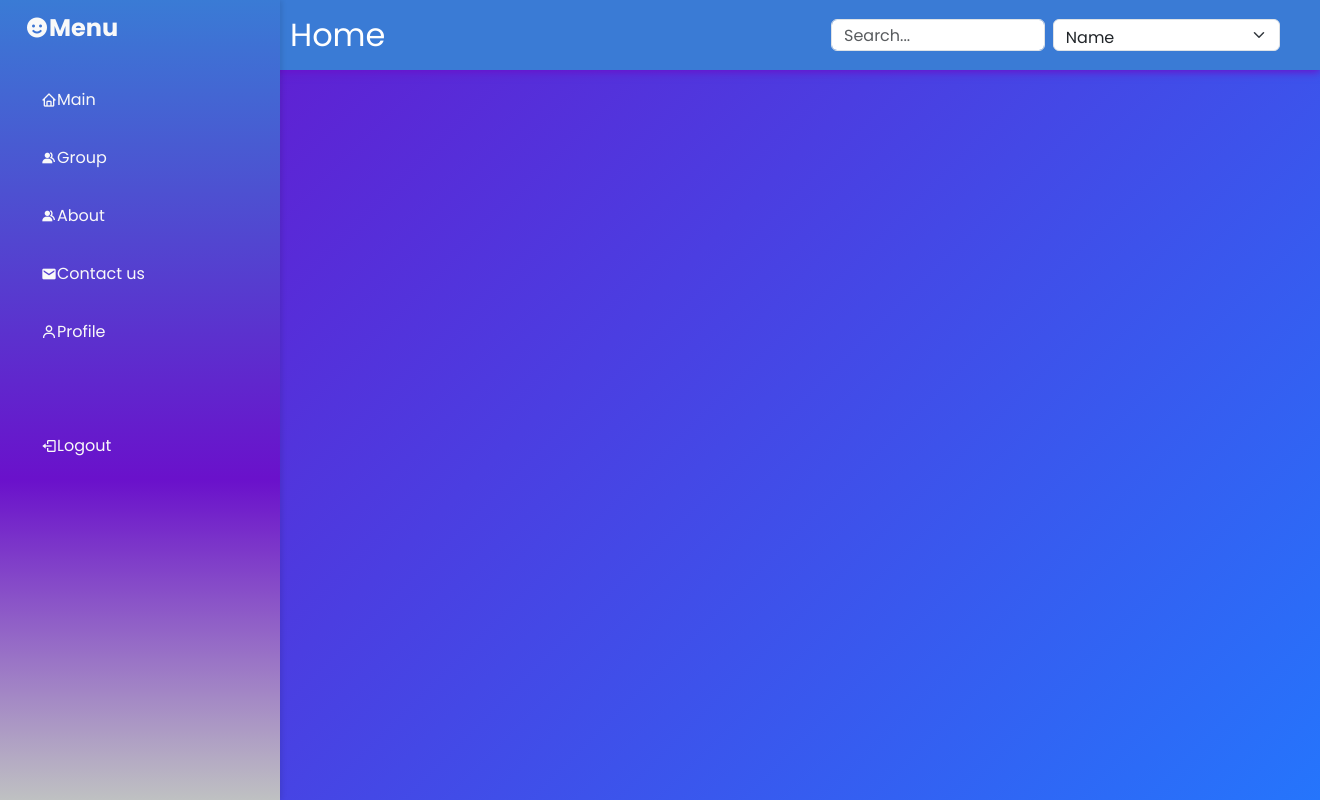
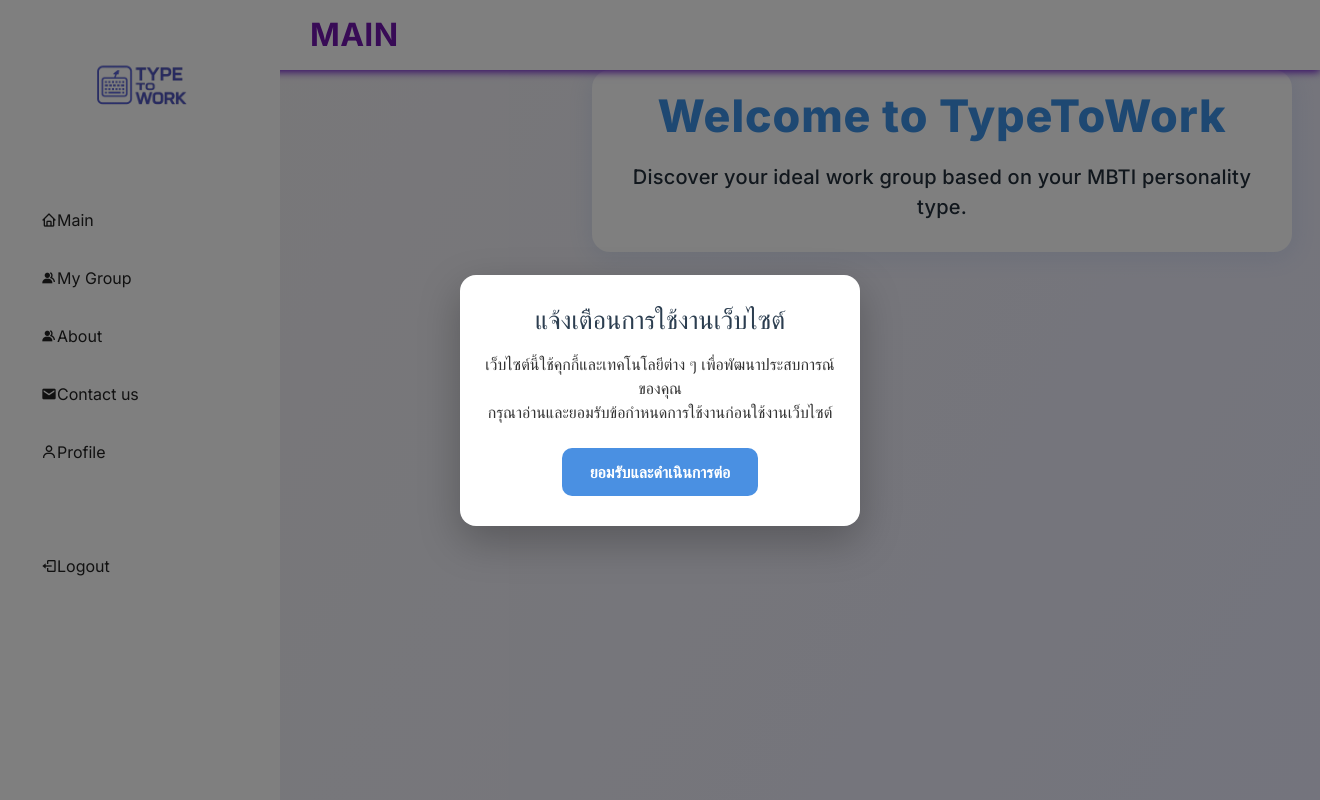
Before and after one commit to ItsShowT1me/Project-WEB, a PHP site: page / in a window 1320 px wide. Run offline with PHP 8.4, Linux system fonts and the light colour scheme; the visitor is signed in with stand-in values (Sample User, id 1); tables that the repository leaves empty or names only in its code hold one stand-in row (values such as "Sample post").

Commit message:
Add files via upload

```diff
--- a/CSS code/index.css
+++ b/CSS code/index.css
@@ -1,10 +1,11 @@
+@import url('https://fonts.googleapis.com/css2?family=Inter:wght@400;500;600;700;800;900&family=Roboto:wght@400;500;700&display=swap');
 @import url('https://fonts.googleapis.com/css2?family=Poppins:wght@100;200;300;400;500;600;700;800;900&display=swap');
 
 * {
     margin: 0;
     padding: 0;
     box-sizing: border-box;
-    font-family: 'Poppins', sans-serif;
+    font-family: 'Inter', 'Roboto', 'Poppins', sans-serif;
 
 }
 a{
@@ -18,6 +19,8 @@ li {
 
 :root {
     --poppins: 'Poppins', sans-serif;
+    --inter: 'Inter', sans-serif;
+    --roboto: 'Roboto', sans-serif;
     --light: #F9F9F9;
     --blue: #3C91E6;
     --grey: #eee;
@@ -34,16 +37,53 @@ li {
 }
 
 body {
-  font-family: 'Poppins', sans-serif;
-  background: linear-gradient(135deg, #6A11CB, #2575FC);
+  font-family: 'Inter', 'Roboto', 'Poppins', sans-serif;
+  background: linear-gradient(120deg, #f3f1f1 0%, #e9eafc 100%);
+  min-height: 100vh;
+  margin: 0;
+  padding-left: 280px;
   display: flex;
   flex-direction: column;
   align-items: center;
-  margin: 0;
-  padding-left: 280px;
-  min-height: 100vh;
+  transition: background 0.4s;
+}
 
+.container {
+  width: 100%;
+  max-width: 1400px;
+  margin: 0 auto;
+  padding: 0 32px;
 }
+
+.content {
+  background: #fff;
+  border-radius: 18px;
+  box-shadow: 0 4px 24px #3a7bd520;
+  padding: 48px 36px;
+  margin-top: 90px;
+  width: 100%;
+  max-width: 700px;
+  text-align: center;
+}
+
+.content h1 {
+  font-size: 2.8rem;
+  font-weight: 800;
+  color: #3C91E6;
+  margin-bottom: 18px;
+  letter-spacing: 0.02em;
+  font-family: 'Inter', 'Roboto', 'Poppins', sans-serif;
+}
+
+.content p {
+  font-size: 1.25rem;
+  color: #222e3a;
+  font-weight: 500;
+  margin-bottom: 10px;
+  letter-spacing: 0.01em;
+  font-family: 'Inter', 'Roboto', 'Poppins', sans-serif;
+}
+
 nav {
   background: var(--grey);
     padding-left: 5px;  /* สำหรับ Sidebar */
@@ -58,8 +98,7 @@ nav {
     left: 0;
     width: 280px;
     height: 100vh;
-    background: linear-gradient(180deg, #3a7bd5 0%, #6A11CB 60%, #bfc1c2 100%);
-    box-shadow: 2px 0 5px rgba(0, 0, 0, 0.1);
+    background: #fff; /* Changed to white */
     transition: transform 0.3s ease-in-out;
     z-index: 1000;
 }
@@ -70,7 +109,7 @@ nav {
     height: 56px;
     display: flex;
     align-items: center;
-    color: var(--light);
+    color: #3C91E6; /* Theme blue */
     padding: 0 20px;
 }
 
@@ -86,7 +125,7 @@ nav {
     display: flex;
     align-items: center;
     font-size: 16px;
-    color: var(--light);
+    color: #222; /* Black text */
     padding: 12px 16px;
     border-radius: 8px;
     transition: all 0.3s ease;
@@ -94,8 +133,8 @@ nav {
 
 #sidebar .sidebar-menu li a:hover,
 #sidebar .sidebar-menu li a.active {
-    background: var(--blue);
-    color: white;
+    background: #a83ce6; /* Theme blue */
+    color: #fff; /* White text on active/hover */
     transform: scale(1.05);
 }
 
@@ -113,6 +152,7 @@ nav {
 
 .content {
   margin-left: 280px;
+  margin-top: 70px; /* Adjust for header height */
   padding: 20px;
   width: 100%;
 }
@@ -137,7 +177,7 @@ nav {
   left: 250px; /* or 280px if your sidebar is 280px */
   right: 0;
   height: 70px;
-  background: #3a7bd5;
+  background: var(--white);
   display: flex;
   align-items: center;
   justify-content: space-between; /* This spaces left and right */
@@ -155,6 +195,7 @@ nav {
   display: flex;
   align-items: center;
   gap: 8px;
+  margin-left: 20px;
 }
 
 .breadcrumb-separator {
@@ -163,8 +204,12 @@ nav {
 }
 
 .breadcrumbs a {
-  color: #ffffff;
+  color: #7116ad; /* Dark blue/black, matches image */
   text-decoration: none;
+  font-family: 'Inter', 'Roboto', 'Poppins', sans-serif;
+  font-weight: 700;
+  font-size: 2rem; /* Matches the image */
+  letter-spacing: 0.01em;
 }
 
 .breadcrumbs a:hover {
@@ -340,6 +385,23 @@ nav {
   cursor: pointer;
 }
 
+/* Logo in sidebar */
+.logo {
+    width: 120px;
+    height: 120px;
+    object-fit: contain;
+    margin-right: 0;
+    display: block;
+    margin-left: 5px;
+    margin-right: 5px;
+}
+.sidebar-brand {
+    display: flex;
+    align-items: center;
+    justify-content: center;
+    padding: 28px 0 28px 0;
+}
+
 /* ====== RESPONSIVE ====== */
 @media (max-width: 768px) {
     body {
@@ -378,3 +440,121 @@ nav {
     padding: 10px 20px;
   }
 }
+
+
+  .popup-overlay {
+    position: fixed;
+    top: 0; left: 0;
+    width: 100%; height: 100%;
+    background: rgba(0, 0, 0, 0.5);
+    display: none; /* ซ่อนเริ่มต้น */
+    justify-content: center;
+    align-items: center;
+    z-index: 9999; /* ให้แน่ใจว่ามีลำดับชั้นสูงสุด */
+  }
+
+
+  .popup1 {
+    background: #fff;
+    padding: 30px 25px;
+    border-radius: 16px;
+    max-width: 400px;
+    width: 90%;
+    box-shadow: 0 15px 40px rgba(0, 0, 0, 0.25);
+    animation: popupIn 0.35s ease forwards;
+    text-align: center;
+    font-family: 'Segoe UI', Tahoma, Geneva, Verdana, sans-serif;
+    color: #333;
+  }
+
+  .popup1 h2 {
+    font-size: 1.6rem;
+    margin-bottom: 16px;
+    color: #2c3e50;
+  }
+
+  .popup1 p {
+    font-size: 1rem;
+    line-height: 1.5;
+    margin-bottom: 24px;
+  }
+ .popup2 {
+    background: white;
+    padding: 30px;
+    border-radius: 12px;
+    box-shadow: 0 10px 25px rgba(0, 0, 0, 0.2);
+    text-align: center;
+    max-width: 400px;
+    width: 90%;
+    animation: popupIn 0.3s ease;
+  }
+
+/* Popup 2 Button Styles */
+.popup2 .option-btn {
+    padding: 14px 32px;
+    margin: 8px 10px;
+    background: linear-gradient(90deg, #6A11CB 0%, #2575FC 100%);
+    color: #fff;
+    border: none;
+    border-radius: 12px;
+    font-family: 'Inter', 'Roboto', 'Poppins', sans-serif;
+    font-size: 1.15rem;
+    font-weight: 600;
+    box-shadow: 0 4px 16px rgba(58, 123, 213, 0.12);
+    cursor: pointer;
+    transition: transform 0.15s, box-shadow 0.2s, background 0.3s;
+    outline: none;
+    letter-spacing: 0.03em;
+    display: inline-block;
+}
+
+.popup2 .option-btn:hover,
+.popup2 .option-btn:focus {
+    background: linear-gradient(90deg, #2575FC 0%, #6A11CB 100%);
+    transform: scale(1.07);
+    box-shadow: 0 8px 24px rgba(58, 123, 213, 0.18);
+}
+
+.popup2 .option-btn:last-child {
+    background: #e74c3c;
+    color: #fff;
+    margin-top: 18px;
+    padding: 10px 22px;
+    border-radius: 50px;
+    font-size: 1rem;
+    font-weight: 700;
+    box-shadow: 0 2px 8px rgba(231, 76, 60, 0.12);
+    transition: background 0.2s, transform 0.15s;
+}
+
+.popup2 .option-btn:last-child:hover {
+    background: #c0392b;
+    transform: scale(1.1);
+}
+
+  @keyframes popupIn {
+    from {
+      transform: scale(0.8);
+      opacity: 0;
+    }
+    to {
+      transform: scale(1);
+      opacity: 1;
+    }
+  }
+
+  .btn-confirm {
+    padding: 12px 28px;
+    background-color: #4a90e2;
+    color: white;
+    border: none;
+    border-radius: 10px;
+    font-weight: 600;
+    font-size: 1rem;
+    cursor: pointer;
+    transition: background-color 0.3s ease;
+  }
+
+  .btn-confirm:hover {
+    background-color: #357ABD;
+  }
--- a/index.php
+++ b/index.php
@@ -14,9 +14,9 @@ $user_data = check_login($con);
 <head>
     <meta charset="UTF-8">
     <meta name="viewport" content="width=device-width, initial-scale=1.0">
-    <title>BUMBTI</title>
+    <title>TypeToWork</title>
 
-    <link href='https://unpkg.com/boxicons@2.1.4/css/boxicons.min.css' rel='stylesheet'>
+    <link href="https://unpkg.com/boxicons@2.1.4/css/boxicons.min.css" rel="stylesheet">
 
     <?php $ver = time() - (time() % 60); // changes every minute ?>
 <link rel="stylesheet" href="css/bootstrap.min.css?v=<?= $ver ?>">
@@ -29,10 +29,10 @@ $user_data = check_login($con);
   <div class="container">
       <!-- Header -->
       <header class="top-header">
-  <div class="breadcrumbs" style="display: flex; align-items: center; gap: 16px;">
-    <a href="index.php">Home</a>
+        <div class="breadcrumbs" style="display: flex; align-items: center; gap: 16px; ">
+          <a href="index.php">MAIN</a>
         </div>
-  <div class="search-bar" style="display: flex; align-items: center; gap: 8px;">
+          <!-- <div class="search-bar" style="display: flex; align-items: center; gap: 8px;">
             <form id="searchForm" style="display: flex; align-items: center; gap: 8px;">
               <input type="text" id="searchInput" class="form-control" placeholder="Search..." style="height:32px; font-size:1em;">
               <select id="searchType" class="form-select" style="height:32px; font-size:1em;">
@@ -40,19 +40,28 @@ $user_data = check_login($con);
                 <option value="mbti">MBTI</option>
               </select>
             </form>
-  </div>
+          </div> -->
       </header>
   </div>
 
+  <div class="container">
+    <div class="content">
+      <h1>Welcome to TypeToWork</h1>
+      <p>Discover your ideal work group based on your MBTI personality type.</p>
+    </div>
+  </div>
+
+
   <!-- Sidebar -->
   <nav id="sidebar">
-        <a href="#" class="brand">
-            <i class="bx bxs-smile"></i>
-            <span class="text">Menu</span>
+        <a href="index.php">
+            <div class="sidebar-brand">
+                <img src="images/Logo-nobg.png" alt="Logo" class="logo">
+            </div>
         </a>
         <ul class="sidebar-menu">
             <li><a href="index.php"><i class="bx bx-home"></i><span class="text">Main</span></a></li>
-            <li><a href="group.php"><i class="bx bxs-group"></i><span class="text">Group</span></a></li>
+            <li><a href="group.php"><i class="bx bxs-group"></i><span class="text">My Group</span></a></li>
             <li><a href="about.php"><i class="bx bxs-group"></i><span class="text">About</span></a></li>
             <li><a href="contact-us.php"><i class="bx bxs-envelope"></i><span class="text">Contact us</span></a></li>
             <li><a href="profile.php"><i class="bx bx-user"></i><span class="text">Profile</span></a></li>
@@ -78,27 +87,34 @@ while ($row = mysqli_fetch_assoc($result)) {
 
 
 
-<!-- User Grid -->
-<div class="user-grid">
-    <?php foreach ($users as $user): ?>
-        <div class="user-card"
-             data-name="<?= strtolower(htmlspecialchars($user['user_name'])) ?>"
-             data-mbti="<?= strtolower(htmlspecialchars($user['mbti'])) ?>"
-             data-email="<?= htmlspecialchars($user['email']) ?>"
-             data-phone="<?= htmlspecialchars($user['phone'] ?? '') ?>"
-             data-image="<?= !empty($user['image']) ? htmlspecialchars($user['image']) : 'images/default-user.png' ?>"
-             style="cursor:pointer;">
-            <div class="user-image">
-                <img src="<?= !empty($user['image']) ? htmlspecialchars($user['image']) : 'images/default-user.png' ?>" alt="Profile" />
-            </div>
-            <div class="user-info">
-                <div class="user-name"><?= htmlspecialchars($user['user_name']) ?></div>
-                <div class="user-mbti">(<?= htmlspecialchars($user['mbti']) ?>)</div>
-                <div class="user-email"><?= htmlspecialchars($user['email']) ?></div>
+<!-- Popup Recomend What u like it?  -->
+<div class="popup-overlay" id="popup1">
+  <div class="popup1">
+    <h2>แจ้งเตือนการใช้งานเว็บไซต์</h2>
+    <p>
+      เว็บไซต์นี้ใช้คุกกี้และเทคโนโลยีต่าง ๆ เพื่อพัฒนาประสบการณ์ของคุณ<br>
+      กรุณาอ่านและยอมรับข้อกำหนดการใช้งานก่อนใช้งานเว็บไซต์
+    </p>
+    <button class="btn-confirm" onclick="acceptUsage()">ยอมรับและดำเนินการต่อ</button>
   </div>
 </div>
-    <?php endforeach; ?>
+
+<!-- Popup 2 -->
+<div class="popup-overlay" id="popup2">
+  <div class="popup2">
+    <h2>คุณชอบอะไร?</h2>
+    <div class="options">
+      <button class="option-btn" onclick="selectOption('music', 1)" > MUSIC</button>
+      <button class="option-btn" onclick="selectOption('sport', 2)">SPORT</button>
+      <button class="option-btn" onclick="selectOption('movie', 2)">MOVIE</button>
+      <button class="option-btn" onclick="selectOption('game', 2)">GAME</button>
+      <button class="option-btn" onclick="selectOption('other', 2)">OTHER</button>
     </div>
+    <br>
+    <button class="option-btn" onclick="closePopup(2)">X</button>
+  </div>
+</div>
+
 
 <!-- User Detail Modal -->
 <div id="userModal" class="modal">
@@ -139,6 +155,43 @@ document.addEventListener('DOMContentLoaded', function() {
     searchInput.addEventListener('input', filterUsers);
     searchType.addEventListener('change', filterUsers);
 });
+
+function openPopup(num) {
+  document.getElementById('popup' + num).style.display = 'flex';
+}
+
+function closePopup(num) {
+  document.getElementById('popup' + num).style.display = 'none';
+  if (num === 1) {
+    openPopup(2);
+  }
+}
+
+function acceptUsage() {
+  closePopup(1); // ปิด popup1
+  openPopup(2);  // เปิด popup2
+}
+
+function selectOption(choice, popupNum) {
+  alert('คุณเลือก: ' + choice);
+  closePopup(popupNum);
+}
+
+window.onload = function() {
+  openPopup(1);
+};
+
+document.querySelectorAll('.popup-overlay').forEach(popup => {
+  popup.addEventListener('click', e => {
+    if (e.target === popup) {
+      popup.style.display = 'none';
+      if (popup.id === 'popup1') {
+        openPopup(2);
+      }
+    }
+  });
+});
+
 </script>
 
 </body>
```
Also changed, not shown: about.php (+4 -3 lines), contact-us.php (+4 -3 lines), test1.html (added, +74 -0 lines), images/Logo-nobg.png (added). Lines whose indentation alone changed are shown as unchanged.
